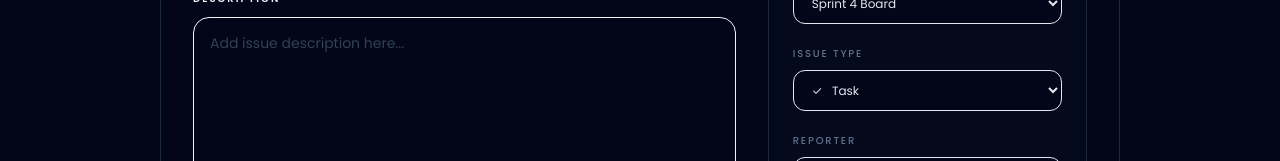
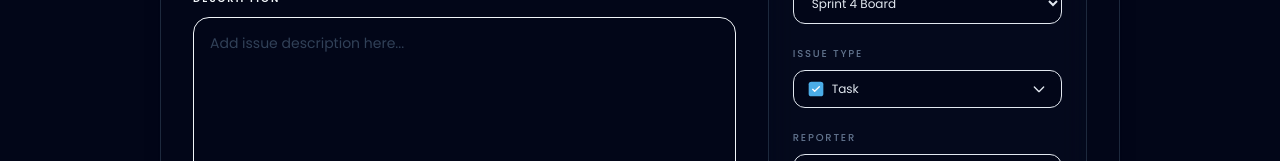
Before and after one commit to Hassan-Shahriar-1/task-management-tool, a Vue app: page /tasks/create in a window 1280 px wide. Shown: the part 323-484 px from the top of the page. Built offline with nearby package versions, Linux system fonts and the light colour scheme.

Commit message:
create and edit page issue type icon modified

```diff
--- a/src/components/Task/CreateTaskForm.vue
+++ b/src/components/Task/CreateTaskForm.vue
@@ -50,14 +50,54 @@
 
           <div>
             <label class="text-[10px] font-medium uppercase tracking-[0.18em] text-slate-500">Issue type</label>
-            <select
-              v-model="taskType"
-              class="mt-1.5 w-full rounded-xl bg-slate-950 px-3.5 py-2.5 text-xs text-slate-200 border border-slate-850 focus:border-indigo-500 focus:outline-none focus:ring-1 focus:ring-indigo-500/20 transition-all"
-            >
-              <option v-for="t in taskTypes" :key="t" :value="t">
-                {{ taskTypeMeta[t]?.icon }} &nbsp; {{ t }}
-              </option>
-            </select>
+            <div class="relative mt-1.5" ref="typeDropdownRef">
+              <button
+                type="button"
+                @click="isTypeDropdownOpen = !isTypeDropdownOpen"
+                class="w-full rounded-xl bg-slate-950 px-3.5 py-2.5 text-xs text-slate-200 border border-slate-850 focus:border-indigo-500 focus:outline-none focus:ring-1 focus:ring-indigo-500/20 transition-all flex items-center justify-between cursor-pointer"
+              >
+                <div class="flex items-center gap-2">
+                  <component :is="typeIconMap[taskType]" class="h-4 w-4 flex-shrink-0" />
+                  <span>{{ taskType }}</span>
+                </div>
+                <svg
+                  class="h-4 w-4 text-slate-450 transition-transform duration-200"
+                  :class="{ 'rotate-180': isTypeDropdownOpen }"
+                  fill="none"
+                  viewBox="0 0 24 24"
+                  stroke="currentColor"
+                >
+                  <path stroke-linecap="round" stroke-linejoin="round" stroke-width="2" d="M19 9l-7 7-7-7" />
+                </svg>
+              </button>
+
+              <div
+                v-if="isTypeDropdownOpen"
+                class="absolute left-0 right-0 mt-2 z-50 rounded-xl border border-slate-800 bg-slate-950 p-1.5 shadow-xl"
+              >
+                <div
+                  v-for="t in taskTypes"
+                  :key="t"
+                  @click="selectTaskType(t)"
+                  class="flex items-center justify-between px-3 py-2 rounded-lg cursor-pointer text-xs text-slate-350 hover:bg-slate-900 hover:text-white transition-all"
+                  :class="{ 'bg-slate-900 text-white font-semibold': taskType === t }"
+                >
+                  <div class="flex items-center gap-2">
+                    <component :is="typeIconMap[t]" class="h-4 w-4 flex-shrink-0" />
+                    <span>{{ t }}</span>
+                  </div>
+                  <svg
+                    v-if="taskType === t"
+                    class="h-4 w-4 text-indigo-500"
+                    fill="none"
+                    viewBox="0 0 24 24"
+                    stroke="currentColor"
+                  >
+                    <path stroke-linecap="round" stroke-linejoin="round" stroke-width="2" d="M5 13l4 4L19 7" />
+                  </svg>
+                </div>
+              </div>
+            </div>
           </div>
 
           <div>
@@ -136,11 +176,44 @@
 </template>
 
 <script setup>
-import { ref, computed, watch } from 'vue'
-import { statuses as defaultStatuses, taskTypes as defaultTaskTypes, taskTypeMeta, priorityMeta } from '../../data/statuses.js'
+import { ref, computed, watch, onMounted, onUnmounted } from 'vue'
+import { statuses as defaultStatuses, taskTypes as defaultTaskTypes, priorityMeta } from '../../data/statuses.js'
 import useVuelidate from '@vuelidate/core'
 import { required, minLength } from '@vuelidate/validators'
 import dayjs from 'dayjs'
+import TaskIcon from '../icons/TaskIcon.vue'
+import BugIcon from '../icons/BugIcon.vue'
+import FeatureIcon from '../icons/FeatureIcon.vue'
+import ImprovementIcon from '../icons/ImprovementIcon.vue'
+
+const typeIconMap = {
+  Task: TaskIcon,
+  Bug: BugIcon,
+  Feature: FeatureIcon,
+  Improvement: ImprovementIcon,
+}
+
+const isTypeDropdownOpen = ref(false)
+const typeDropdownRef = ref(null)
+
+const selectTaskType = (t) => {
+  taskType.value = t
+  isTypeDropdownOpen.value = false
+}
+
+const handleOutsideClick = (event) => {
+  if (typeDropdownRef.value && !typeDropdownRef.value.contains(event.target)) {
+    isTypeDropdownOpen.value = false
+  }
+}
+
+onMounted(() => {
+  window.addEventListener('click', handleOutsideClick)
+})
+
+onUnmounted(() => {
+  window.removeEventListener('click', handleOutsideClick)
+})
 
 const props = defineProps({
   task: { type: Object, default: null },
--- a/src/components/Task/CreateTaskModal.vue
+++ b/src/components/Task/CreateTaskModal.vue
@@ -43,7 +43,7 @@
 <script setup>
 import CreateTaskForm from './CreateTaskForm.vue'
 
-const props = defineProps({
+defineProps({
   status: { type: String, default: null },
   projectId: { type: [String, Number], default: null },
   projects: { type: Array, default: () => [] },
--- a/src/components/Task/TaskDetailsModal.vue
+++ b/src/components/Task/TaskDetailsModal.vue
@@ -130,7 +130,7 @@
 <script setup>
 import { computed } from 'vue'
 import { useRouter } from 'vue-router'
-import { taskTypeMeta, priorityMeta } from '../../data/statuses.js'
+import { priorityMeta } from '../../data/statuses.js'
 import dayjs from 'dayjs'
 import TaskIcon from '../icons/TaskIcon.vue'
 import BugIcon from '../icons/BugIcon.vue'
--- a/src/views/HomeView.vue
+++ b/src/views/HomeView.vue
@@ -16,11 +16,8 @@
           >
             <path stroke-linecap="round" stroke-linejoin="round" d="M9 5l7 7-7 7" />
           </svg>
-          <span class="text-slate-400">Task Management Tool</span>
+          <span class="text-slate-400">Sprint 4 Board</span>
         </div>
-        <h1 class="mt-2 text-3xl font-extrabold tracking-tight text-white sm:text-4xl">
-          Sprint 4 Board
-        </h1>
       </div>
 
       <div class="flex items-center gap-3">
--- a/src/views/tasks/EditTaskPage.vue
+++ b/src/views/tasks/EditTaskPage.vue
@@ -50,7 +50,6 @@ const router = useRouter()
 const { tasks, updateTask } = useTasks()
 
 const task = computed(() => tasks.value.find((item) => item.id === route.params.id))
-const projectId = computed(() => task.value?.projectId)
 
 function goBack() {
   router.push('/')
```
